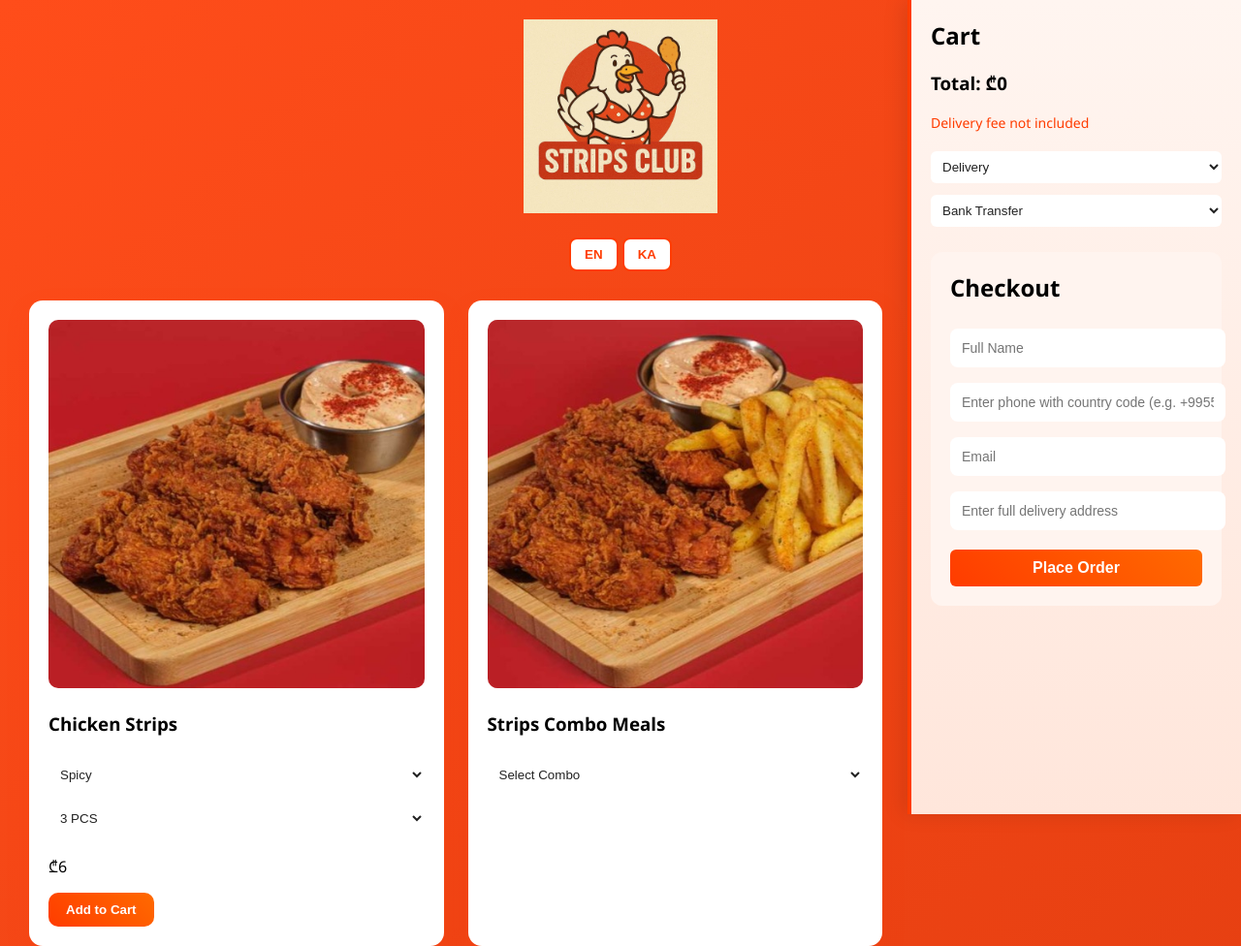
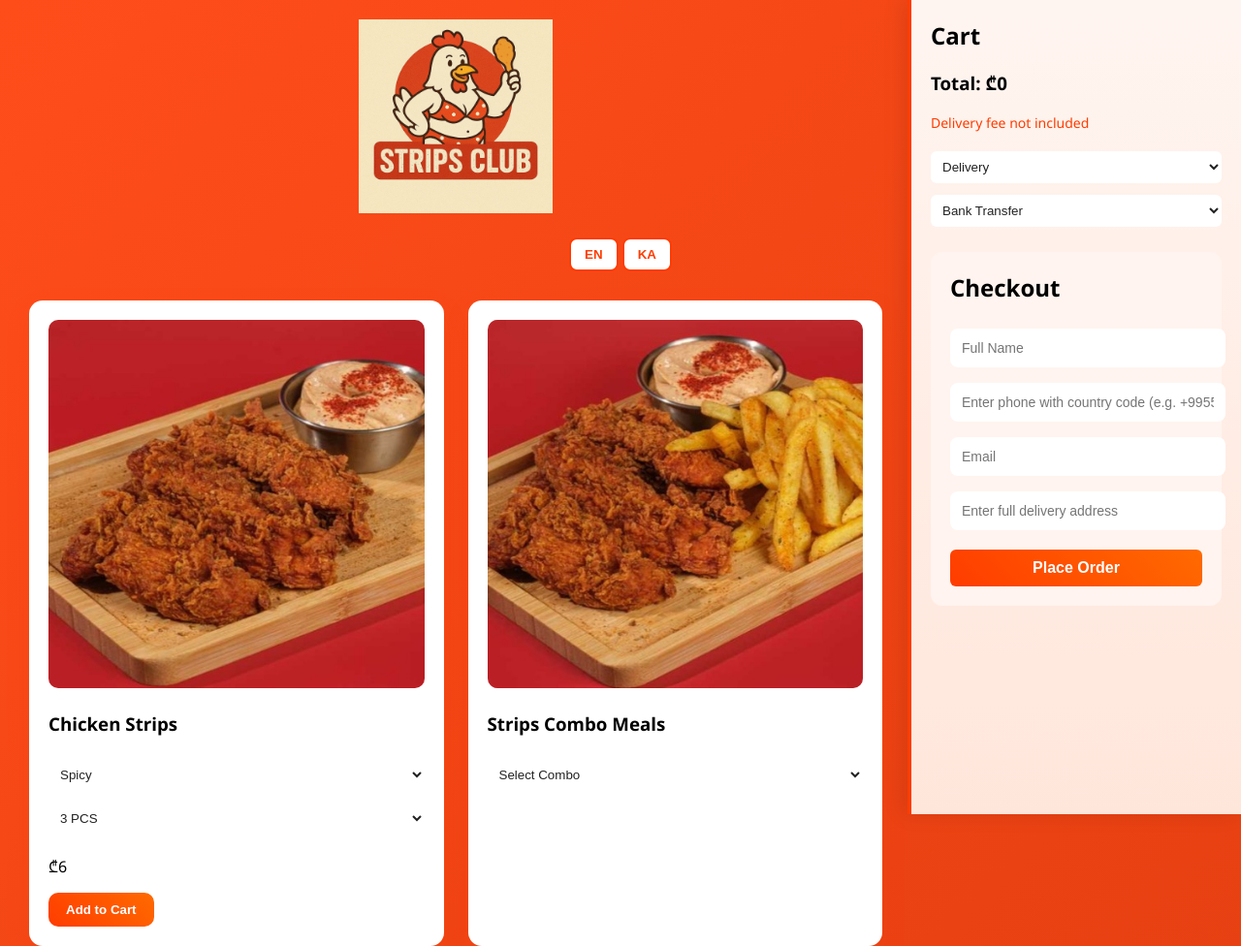
Before and after one commit to duckiee01/stripsclub.ge, a plain HTML site: page index.html in a window 1280 px wide. Shown: the top 976 px of the page at 97% size. Drawn offline with Linux system fonts and the light colour scheme.

Commit message:
Update style.css

```diff
--- a/style.css
+++ b/style.css
@@ -49,8 +49,9 @@ button:hover {
 }
 
 .logo-container {
+  padding: 20px 0;
+  margin-right: 340px; /* same space as cart */
   text-align: center;
-  padding: 20px 0;
 }
 
 .logo {
```
